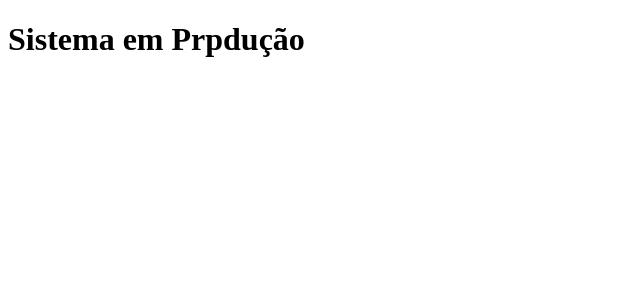
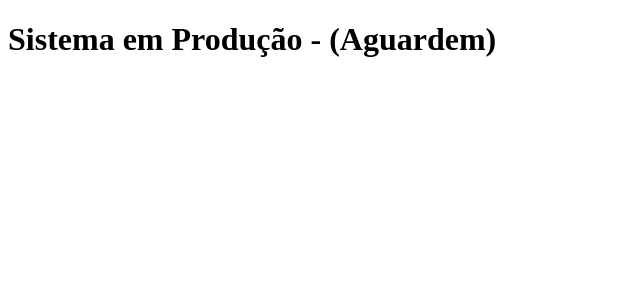
Before and after one commit to LeoMarreco/clone-tabnews, a Next.js app: page / in a window 1280 px wide. Shown: the top 300 px of the page, without its empty margins (0-640 px from the left). Built offline with nearby package versions, Linux system fonts and the light colour scheme.

Commit message:
add correção da frase no h1

```diff
--- a/pages/index.js
+++ b/pages/index.js
@@ -1,5 +1,5 @@
 function Home() {
-  return <h1>Sistema em Prpdução</h1>;
+  return <h1>Sistema em Produção - (Aguardem)</h1>;
 }
 
 export default Home;
```
